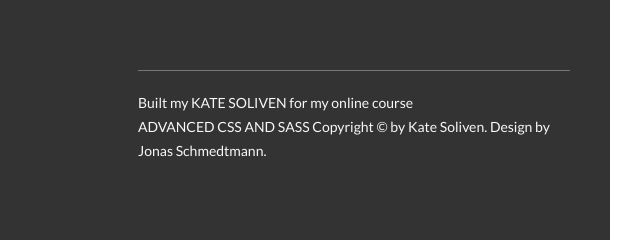
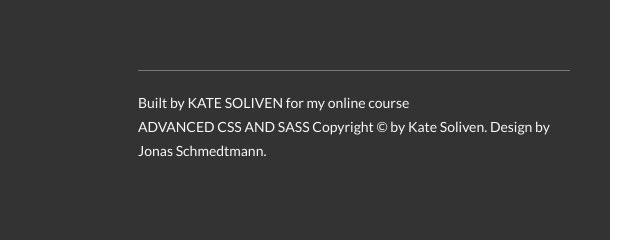
Before and after one commit to ksoliven/natours-responsive-development, a website: page index.html in a window 1280 px wide. Shown: the part 5706-5946 px from the top of the page, 640-1280 px from the left. Drawn offline with Linux system fonts and the light colour scheme.

Commit message:
spelling error

```diff
--- a/index.html
+++ b/index.html
@@ -364,7 +364,7 @@
             </div>
             <div class="col-1-of-2">
                 <p class="footer__copyright">
-                    Built my <a href="#" class="footer__link">Kate Soliven</a> for my online course <a href="#"
+                    Built by <a href="#" class="footer__link">Kate Soliven</a> for my online course <a href="#"
                         class="footer__link">Advanced CSS and Sass</a> Copyright &copy; by Kate Soliven. Design by Jonas
                     Schmedtmann.
                 </p>
```
